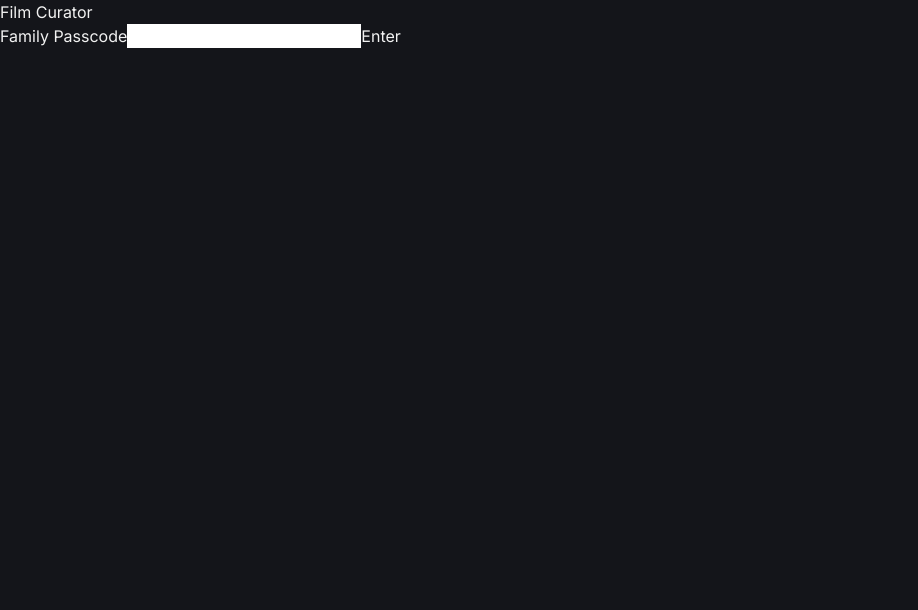
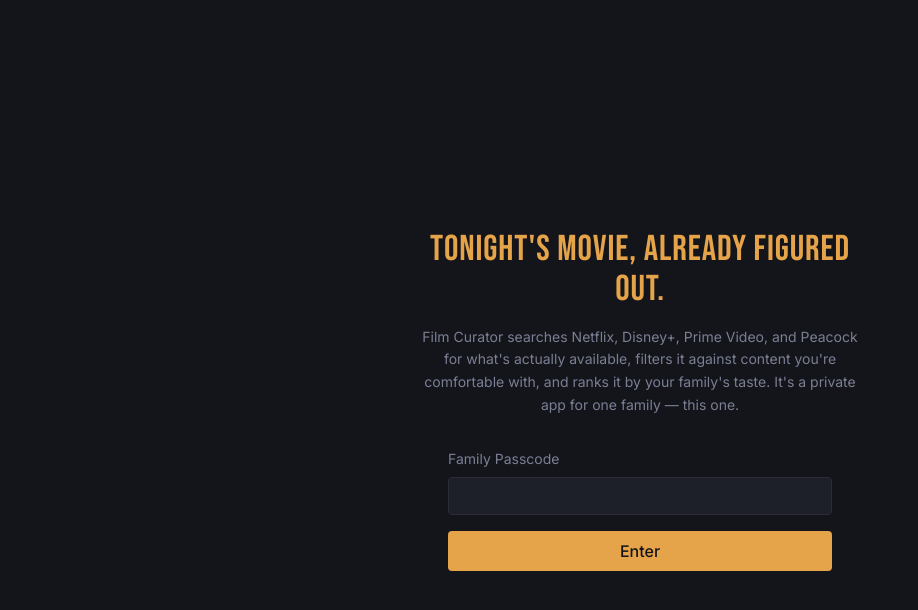
Before and after one commit to projectnemeth/film-curator, a Next.js app: page /login in a window 1280 px wide. Shown: the top 610 px of the page, without its empty margins (0-918 px from the left). Built offline with nearby package versions, Linux system fonts and the light colour scheme.

Commit message:
feat: add explanatory copy and restyle the login page

```diff
--- a/src/app/login/page.tsx
+++ b/src/app/login/page.tsx
@@ -28,26 +28,46 @@ function LoginForm() {
   }
 
   return (
-    <form onSubmit={handleSubmit}>
-      <label>
+    <form onSubmit={handleSubmit} className="flex flex-col gap-4 w-full max-w-sm">
+      <label className="flex flex-col gap-2 text-sm text-textSecondary">
         Family Passcode
         <input
           type="password"
           value={passcode}
           onChange={(e) => setPasscode(e.target.value)}
+          className="bg-surface border border-border rounded px-3 py-2 text-textPrimary focus:outline-none focus:ring-2 focus:ring-accent"
         />
       </label>
-      <button type="submit" disabled={submitting}>Enter</button>
-      {error && <p role="alert">{error}</p>}
+      <button
+        type="submit"
+        disabled={submitting}
+        className="bg-accent text-bg font-medium rounded px-4 py-2 hover:bg-accentGlow transition-colors disabled:opacity-50"
+      >
+        Enter
+      </button>
+      {error && (
+        <p role="alert" className="text-danger text-sm">
+          {error}
+        </p>
+      )}
     </form>
   )
 }
 
 export default function LoginPage() {
   return (
-    <main>
-      <h1>Film Curator</h1>
-      <Suspense fallback={<p>Loading...</p>}>
+    <main className="min-h-screen flex flex-col items-center justify-center gap-8 px-6 bg-bg">
+      <div className="max-w-md text-center">
+        <h1 className="font-display text-4xl tracking-wide text-accent mb-4">
+          Tonight&apos;s movie, already figured out.
+        </h1>
+        <p className="text-textSecondary text-sm leading-relaxed">
+          Film Curator searches Netflix, Disney+, Prime Video, and Peacock for what&apos;s
+          actually available, filters it against content you&apos;re comfortable with, and
+          ranks it by your family&apos;s taste. It&apos;s a private app for one family — this one.
+        </p>
+      </div>
+      <Suspense fallback={<p className="text-textSecondary">Loading...</p>}>
         <LoginForm />
       </Suspense>
     </main>
```
